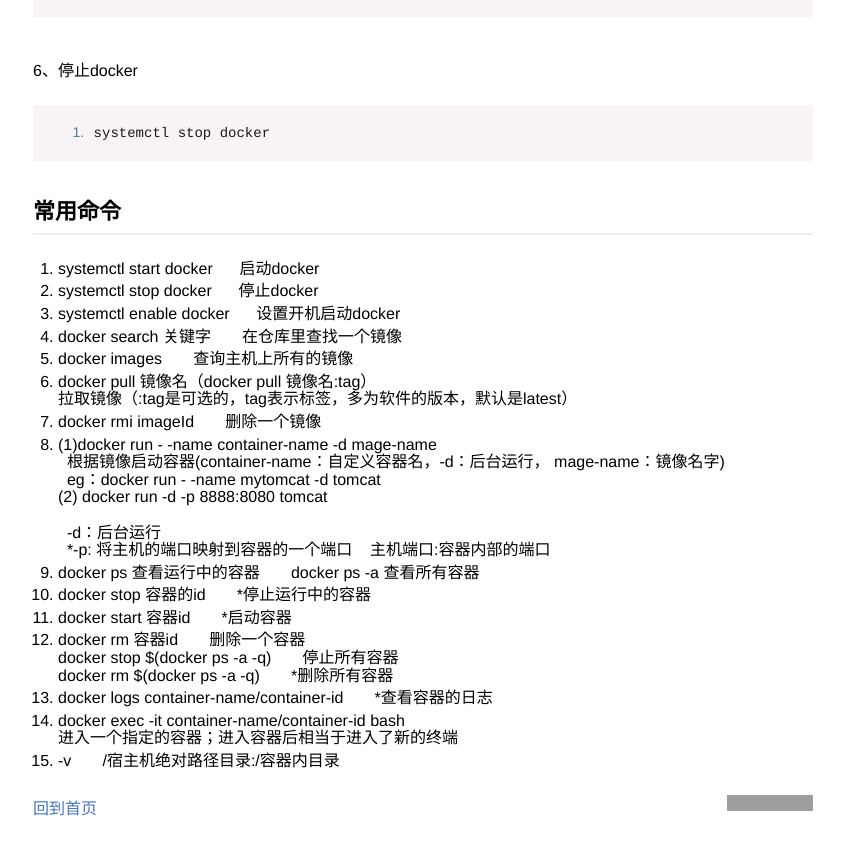
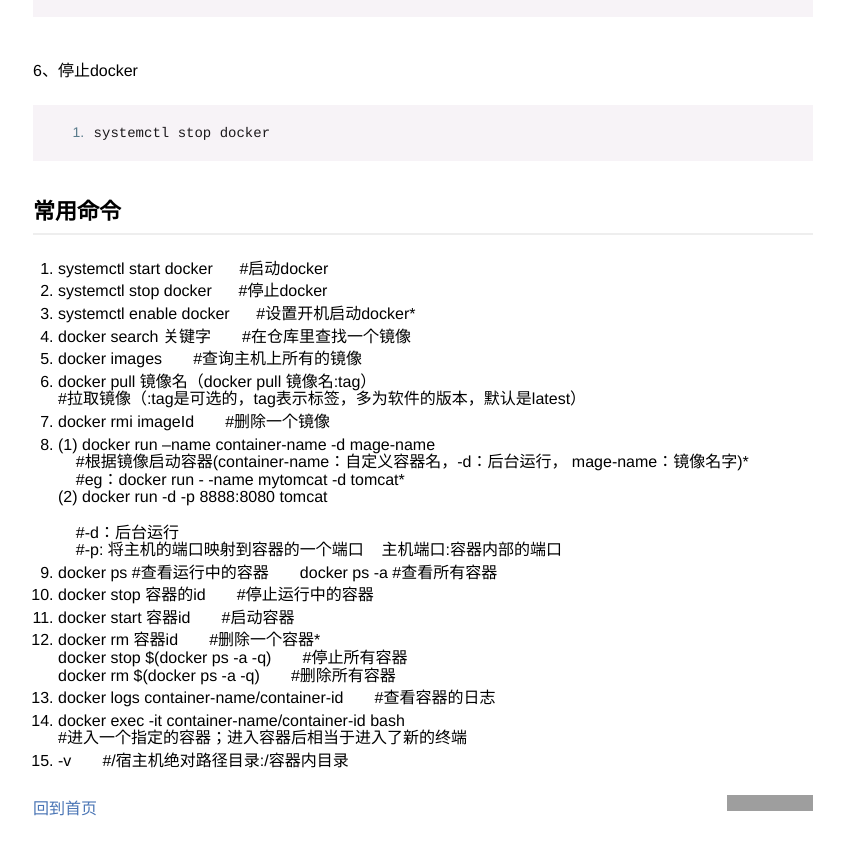
Before and after one commit to sunzhensky/sunzhensky.github.io, a Jekyll site: the page built from _posts/2019-12-09-docker.md, in a window 1280 px wide and 900 px high, scrolled down 1648 px. Shown: the top 855 px of the window, without its empty margins (217-1061 px from the left). Built offline with Jekyll 4.4.1, drawn with Linux system fonts in a browser that asks for light colours; part of the change alters nothing that is shown; grey boxes are pictures that could not be loaded.

```diff
--- a/_posts/2019-12-09-docker.md
+++ b/_posts/2019-12-09-docker.md
@@ -57,27 +57,27 @@ systemctl stop docker
 常用命令
 -
 
-1.  systemctl start docker &nbsp;&nbsp;&nbsp;&nbsp; *启动docker*<br>
-2.  systemctl stop docker &nbsp;&nbsp;&nbsp;&nbsp; *停止docker*<br>
-3.  systemctl enable docker &nbsp;&nbsp;&nbsp;&nbsp; *设置开机启动docker*<br>
-4.  docker search 关键字 &nbsp;&nbsp;&nbsp;&nbsp;&nbsp; *在仓库里查找一个镜像*<br>
-5.  docker images &nbsp;&nbsp;&nbsp;&nbsp;&nbsp; *查询主机上所有的镜像*<br>
+1.  systemctl start docker &nbsp;&nbsp;&nbsp;&nbsp; #启动docker<br>
+2.  systemctl stop docker &nbsp;&nbsp;&nbsp;&nbsp; #停止docker<br>
+3.  systemctl enable docker &nbsp;&nbsp;&nbsp;&nbsp; #设置开机启动docker*<br>
+4.  docker search 关键字 &nbsp;&nbsp;&nbsp;&nbsp;&nbsp; #在仓库里查找一个镜像<br>
+5.  docker images &nbsp;&nbsp;&nbsp;&nbsp;&nbsp; #查询主机上所有的镜像<br>
 6.  docker pull 镜像名（docker pull 镜像名:tag）<br>
-    *拉取镜像（:tag是可选的，tag表示标签，多为软件的版本，默认是latest）*<br>
-7.  docker rmi imageId &nbsp;&nbsp;&nbsp;&nbsp;&nbsp; *删除一个镜像*<br>
-8.  (1)docker run -&nbsp;-name container-name -d mage-name<br>
-    &nbsp;&nbsp;*根据镜像启动容器(container-name：自定义容器名，-d：后台运行， mage-name：镜像名字)* <br>
-    &nbsp;&nbsp;*eg：docker run -&nbsp;-name mytomcat -d tomcat* <br>
+    #拉取镜像（:tag是可选的，tag表示标签，多为软件的版本，默认是latest）<br>
+7.  docker rmi imageId &nbsp;&nbsp;&nbsp;&nbsp;&nbsp; #删除一个镜像<br>
+8.  (1) docker run --name container-name -d mage-name<br>
+    &nbsp;&nbsp;&nbsp;&nbsp;#根据镜像启动容器(container-name：自定义容器名，-d：后台运行， mage-name：镜像名字)* <br>
+    &nbsp;&nbsp;&nbsp;&nbsp;#eg：docker run -&nbsp;-name mytomcat -d tomcat* <br>
     (2) docker run -d -p 8888:8080 tomcat <br>
-    &nbsp;&nbsp;*-d：后台运行*<br>
-    &nbsp;&nbsp;*-p: 将主机的端口映射到容器的一个端口 &nbsp;&nbsp; 主机端口:容器内部的端口<br>
-9.  docker ps  *查看运行中的容器* &nbsp;&nbsp;&nbsp;&nbsp;&nbsp; docker ps -a  *查看所有容器*<br>
-10. docker stop 容器的id &nbsp;&nbsp;&nbsp;&nbsp;&nbsp; *停止运行中的容器<br>
-11. docker start 容器id &nbsp;&nbsp;&nbsp;&nbsp;&nbsp; *启动容器<br>
-12. docker rm 容器id &nbsp;&nbsp;&nbsp;&nbsp;&nbsp; *删除一个容器*<br>
-    docker stop $(docker ps -a -q) &nbsp;&nbsp;&nbsp;&nbsp;&nbsp; *停止所有容器*<br>
-    docker rm $(docker ps -a -q) &nbsp;&nbsp;&nbsp;&nbsp;&nbsp; *删除所有容器<br>
-13. docker logs container-name/container-id &nbsp;&nbsp;&nbsp;&nbsp;&nbsp; *查看容器的日志<br>
+    &nbsp;&nbsp;&nbsp;&nbsp;#-d：后台运行<br>
+    &nbsp;&nbsp;&nbsp;&nbsp;#-p: 将主机的端口映射到容器的一个端口 &nbsp;&nbsp; 主机端口:容器内部的端口<br>
+9.  docker ps #查看运行中的容器 &nbsp;&nbsp;&nbsp;&nbsp;&nbsp; docker ps -a #查看所有容器<br>
+10. docker stop 容器的id &nbsp;&nbsp;&nbsp;&nbsp;&nbsp; #停止运行中的容器<br>
+11. docker start 容器id &nbsp;&nbsp;&nbsp;&nbsp;&nbsp; #启动容器<br>
+12. docker rm 容器id &nbsp;&nbsp;&nbsp;&nbsp;&nbsp; #删除一个容器*<br>
+    docker stop $(docker ps -a -q) &nbsp;&nbsp;&nbsp;&nbsp;&nbsp; #停止所有容器<br>
+    docker rm $(docker ps -a -q) &nbsp;&nbsp;&nbsp;&nbsp;&nbsp; #删除所有容器<br>
+13. docker logs container-name/container-id &nbsp;&nbsp;&nbsp;&nbsp;&nbsp; #查看容器的日志<br>
 14. docker exec -it container-name/container-id bash<br>
-    进入一个指定的容器；进入容器后相当于进入了新的终端<br>
-15. -v &nbsp;&nbsp;&nbsp;&nbsp;&nbsp; */宿主机绝对路径目录:/容器内目录* <br>
+    #进入一个指定的容器；进入容器后相当于进入了新的终端<br>
+15. -v &nbsp;&nbsp;&nbsp;&nbsp;&nbsp; #/宿主机绝对路径目录:/容器内目录<br>
```
